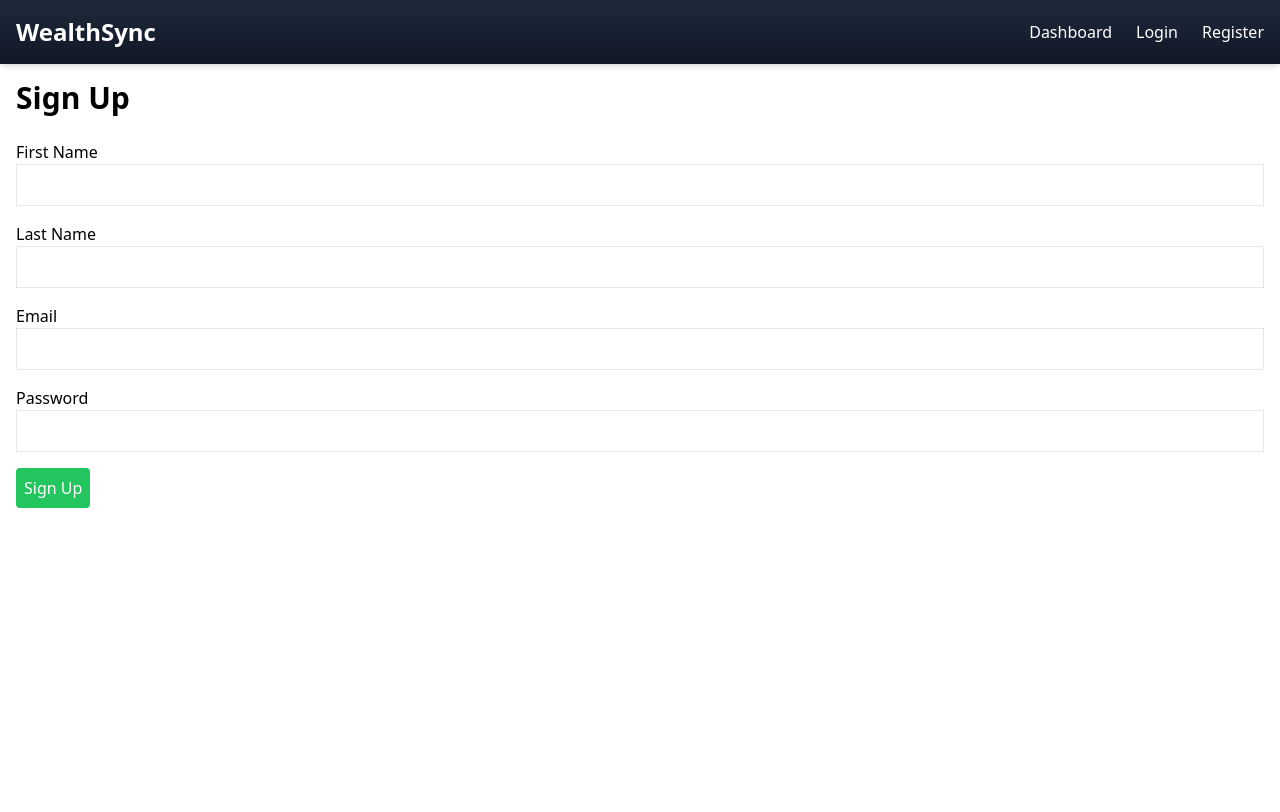
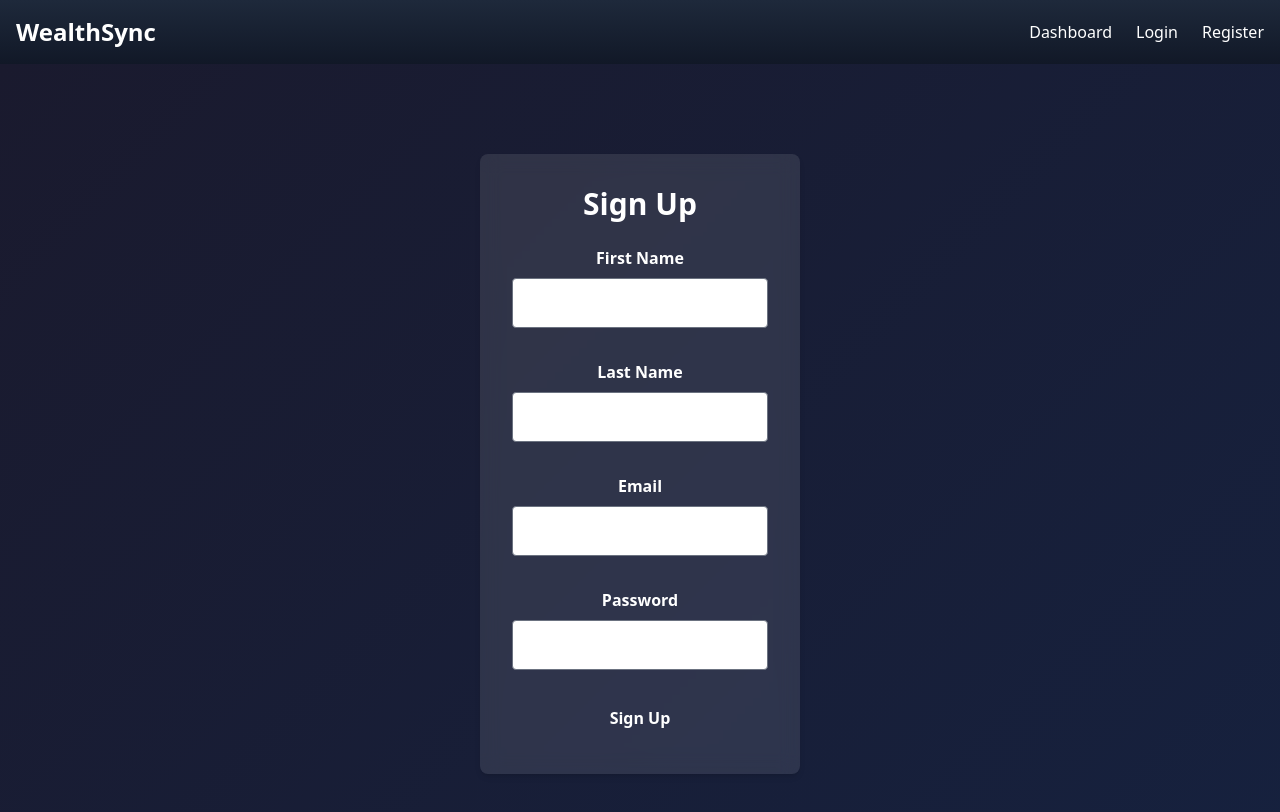
Before and after one commit to Ishyrich88/Capstone, a React (Vite) app in the folder frontend/: page /register in a window 1280 px wide. Shown: the top 812 px of the page. Built offline with nearby package versions, Linux system fonts and the light colour scheme.

Commit message:
color palette and accent for Login and Register

```diff
--- a/frontend/src/components/Login.jsx
+++ b/frontend/src/components/Login.jsx
@@ -41,36 +41,40 @@ const Login = () => {
     };
 
     return (
-        <div className="container mx-auto p-4">
-            <h1 className="text-3xl font-bold mb-6">Login</h1>
-            {error && <p className="text-red-500">{error}</p>}
-            <form onSubmit={handleLogin}>
+        <div className="min-h-screen flex items-center justify-center" style={{ background: 'linear-gradient(135deg, #1a1a2e 0%, #16213e 100%)' }}>
+          <div className="container mx-auto p-8 w-full sm:w-full md:w-1/2 lg:w-1/3 xl:w-1/4 bg-opacity-70 rounded-lg shadow-md" style={{ backgroundColor: 'rgba(255, 255, 255, 0.1)', backdropFilter: 'blur(10px)' }}>
+            <h1 className="text-3xl font-bold mb-6 text-center text-white">Login</h1>
+            {error && <p className="text-red-500 text-center mb-4">{error}</p>}
+            <form onSubmit={handleLogin} className="text-center">
               <div className="mb-4">
-                    <label htmlFor="email" className="block">Email</label>
+                <label htmlFor="email" className="block text-white font-bold mb-2">Email</label>
                 <input
                   type="email"
-                        className="p-2 border w-full"
+                  className="p-3 mb-4 w-full border rounded text-black bg-white border-gray-500 font-semibold"
                   value={email}
                   onChange={(e) => setEmail(e.target.value)}
                   required
                 />
               </div>
-                <div className="mb-4">
-                    <label htmlFor="password" className="block">Password</label>
+              <div className="mb-6">
+                <label htmlFor="password" className="block text-white font-bold mb-2">Password</label>
                 <input
                   type="password"
-                        className="p-2 border w-full"
+                  className="p-3 w-full border rounded text-black bg-white border-gray-500 font-semibold"
                   value={password}
                   onChange={(e) => setPassword(e.target.value)}
                   required
                 />
               </div>
-                <button type="submit" className="bg-blue-500 text-white p-2 rounded">
+              <button type="submit" className="bg-light-blue-500 text-white font-bold p-3 rounded w-full hover:bg-blue-700 transition duration-200 ease-in-out">
                 Login
               </button>
             </form>
           </div>
+        </div>
       );
+
+
 };
 
 export default Login;
--- a/frontend/src/components/Register.jsx
+++ b/frontend/src/components/Register.jsx
@@ -31,57 +31,61 @@ const Register = () => {
     };
 
     return (
-        <div className="container mx-auto p-4">
-            <h1 className="text-3xl font-bold mb-6">Sign Up</h1>
-            {error && <p className="text-red-500">{error}</p>}
-            {success && <p className="text-green-500">{success}</p>}
-            <form onSubmit={handleRegister}>
+        <div className="min-h-screen flex items-center justify-center" style={{ background: 'linear-gradient(135deg, #1a1a2e 0%, #16213e 100%)' }}>
+          <div className="container mx-auto p-8 w-full sm:w-full md:w-1/2 lg:w-1/3 xl:w-1/4 bg-opacity-70 rounded-lg shadow-md" style={{ backgroundColor: 'rgba(255, 255, 255, 0.1)', backdropFilter: 'blur(10px)' }}>
+            <h1 className="text-3xl font-bold mb-6 text-center text-white">Sign Up</h1>
+            {error && <p className="text-red-500 text-center mb-4">{error}</p>}
+            {success && <p className="text-green-500 text-center mb-4">{success}</p>}
+            <form onSubmit={handleRegister} className="text-center">
               <div className="mb-4">
-                    <label htmlFor="firstName" className="block">First Name</label>
+                <label htmlFor="firstName" className="block text-white font-bold mb-2">First Name</label>
                 <input
                   type="text"
-                        className="p-2 border w-full"
+                  className="p-3 mb-4 w-full border rounded text-black bg-white border-gray-500 font-semibold"
                   value={firstName}
                   onChange={(e) => setFirstName(e.target.value)}
                   required
                 />
               </div>
               <div className="mb-4">
-                    <label htmlFor="lastName" className="block">Last Name</label>
+                <label htmlFor="lastName" className="block text-white font-bold mb-2">Last Name</label>
                 <input
                   type="text"
-                        className="p-2 border w-full"
+                  className="p-3 mb-4 w-full border rounded text-black bg-white border-gray-500 font-semibold"
                   value={lastName}
                   onChange={(e) => setLastName(e.target.value)}
                   required
                 />
               </div>
               <div className="mb-4">
-                    <label htmlFor="email" className="block">Email</label>
+                <label htmlFor="email" className="block text-white font-bold mb-2">Email</label>
                 <input
                   type="email"
-                        className="p-2 border w-full"
+                  className="p-3 mb-4 w-full border rounded text-black bg-white border-gray-500 font-semibold"
                   value={email}
                   onChange={(e) => setEmail(e.target.value)}
                   required
                 />
               </div>
-                <div className="mb-4">
-                    <label htmlFor="password" className="block">Password</label>
+              <div className="mb-6">
+                <label htmlFor="password" className="block text-white font-bold mb-2">Password</label>
                 <input
                   type="password"
-                        className="p-2 border w-full"
+                  className="p-3 w-full border rounded text-black bg-white border-gray-500 font-semibold"
                   value={password}
                   onChange={(e) => setPassword(e.target.value)}
                   required
                 />
               </div>
-                <button type="submit" className="bg-green-500 text-white p-2 rounded">
+              <button type="submit" className="bg-light-blue-500 text-white font-bold p-3 rounded w-full hover:bg-blue-700 transition duration-200 ease-in-out">
                 Sign Up
               </button>
             </form>
           </div>
+        </div>
       );
+
+
 };
 
 export default Register;
```
Lines whose indentation alone changed are shown as unchanged.
